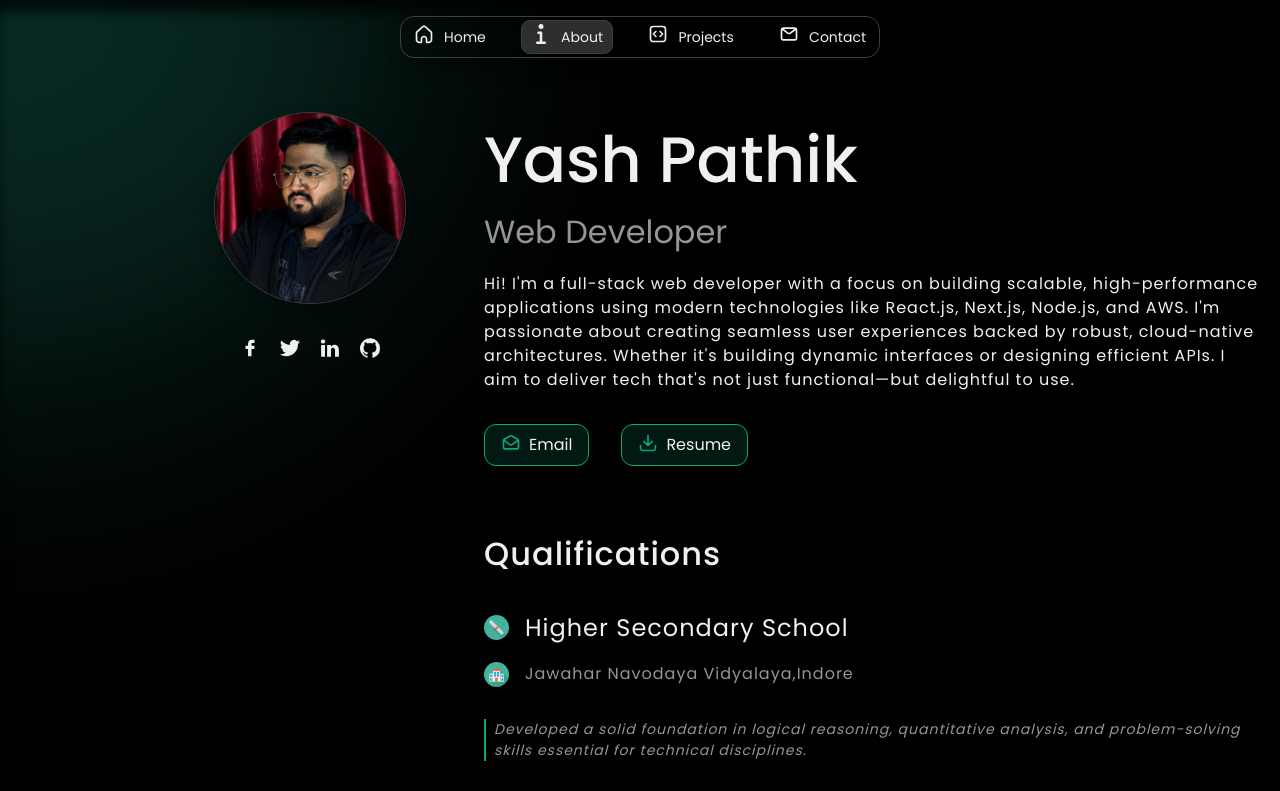
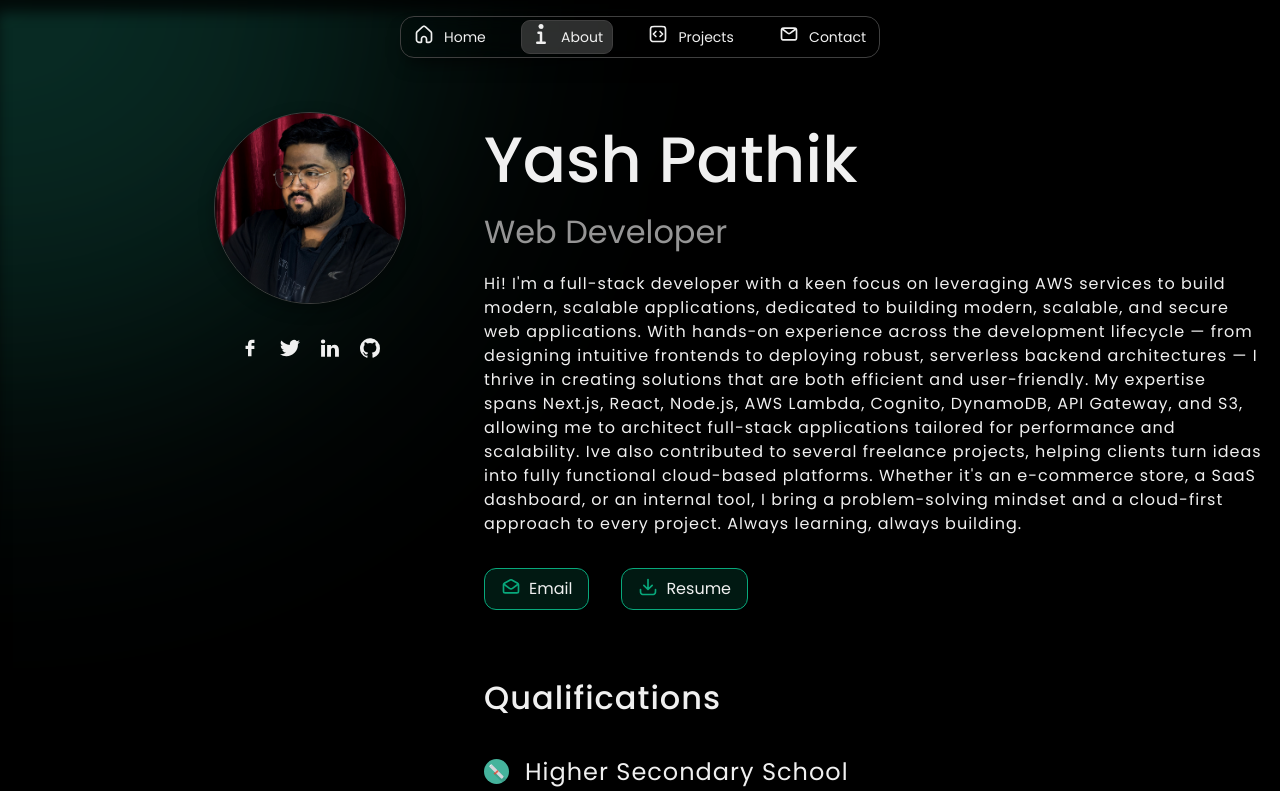
Before and after one commit to officialyash07/portfolio-v2, a Next.js app: page /about in a window 1280 px wide. Shown: the top 791 px of the page. Built offline with nearby package versions, Linux system fonts and the light colour scheme.

Commit message:
Update tagline and summary

```diff
--- a/app/page.js
+++ b/app/page.js
@@ -25,8 +25,8 @@ export default function Home() {
             </FadeInLeft>
             <FadeInLeft delay={0.4}>
                 <h2 className={classes.tagLine}>
-                    Developer building seamless web experiences, One pixel at a
-                    time.
+                    Full-Stack & AWS Developer | Cloud-Native Solutions |
+                    Building Serverless & Scalable Architecture.
                 </h2>
             </FadeInLeft>
             <FadeInLeft delay={0.6}>
--- a/components/about/about.js
+++ b/components/about/about.js
@@ -17,14 +17,30 @@ const About = () => {
             </FadeInLeft>
             <FadeInLeft delay={0.8}>
                 <p className={classes.summary}>
-                    Hi! I&apos;m a full-stack web developer with a focus on
+                    {/* Hi! I&apos;m a full-stack web developer with a focus on
                     building scalable, high-performance applications using
                     modern technologies like React.js, Next.js, Node.js, and
                     AWS. I&apos;m passionate about creating seamless user
                     experiences backed by robust, cloud-native architectures.
                     Whether it&apos;s building dynamic interfaces or designing
                     efficient APIs. I aim to deliver tech that&apos;s not just
-                    functional—but delightful to use.
+                    functional—but delightful to use. */}
+                    Hi! I&apos;m a full-stack developer with a keen focus on
+                    leveraging AWS services to build modern, scalable
+                    applications, dedicated to building modern, scalable, and
+                    secure web applications. With hands-on experience across the
+                    development lifecycle — from designing intuitive frontends
+                    to deploying robust, serverless backend architectures — I
+                    thrive in creating solutions that are both efficient and
+                    user-friendly. My expertise spans Next.js, React, Node.js,
+                    AWS Lambda, Cognito, DynamoDB, API Gateway, and S3, allowing
+                    me to architect full-stack applications tailored for
+                    performance and scalability. Ive also contributed to several
+                    freelance projects, helping clients turn ideas into fully
+                    functional cloud-based platforms. Whether it&apos;s an
+                    e-commerce store, a SaaS dashboard, or an internal tool, I
+                    bring a problem-solving mindset and a cloud-first approach
+                    to every project. Always learning, always building.
                 </p>
             </FadeInLeft>
             <FadeInLeft delay={1}>
```
